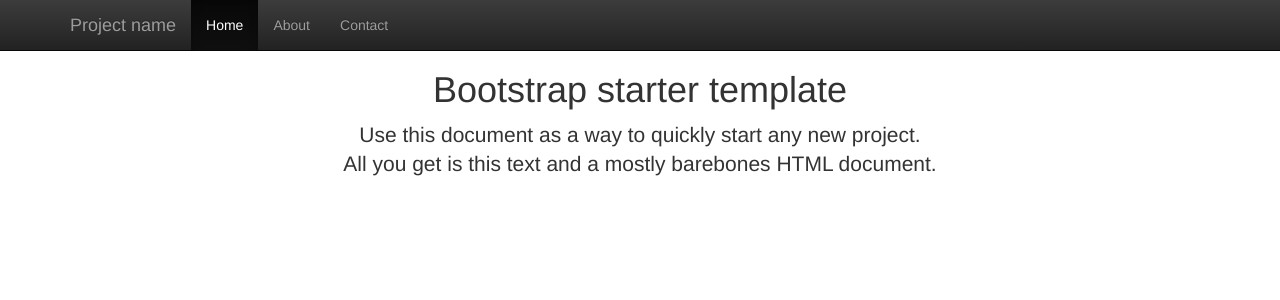
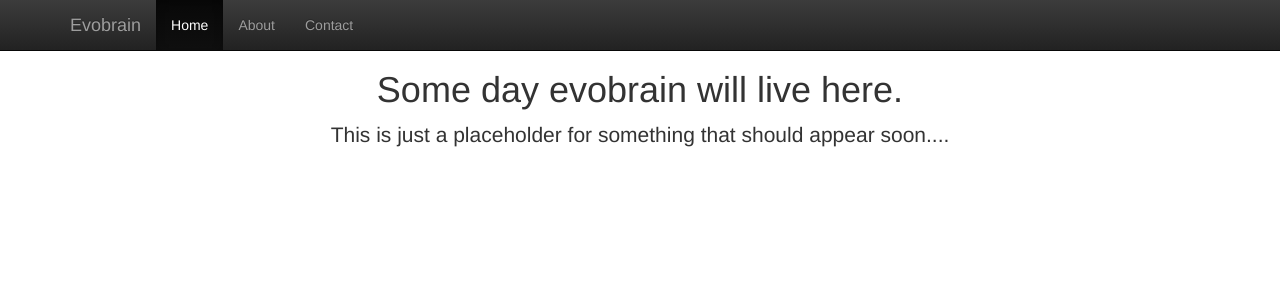
Before and after one commit to swierq/evobrain, a Django app: page /evobrain/ in a window 1280 px wide. Shown: the top 300 px of the page. Run offline with Django 3.2, Linux system fonts and the light colour scheme; some libraries are stand-ins or nearby versions.

Commit message:
Content changed slightly

```diff
--- a/evobrain_web/templates/base.html
+++ b/evobrain_web/templates/base.html
@@ -33,7 +33,7 @@
             <span class="icon-bar"></span>
             <span class="icon-bar"></span>
           </button>
-          <a class="navbar-brand" href="#">Project name</a>
+          <a class="navbar-brand" href="#">Evobrain</a>
         </div>
         <div class="collapse navbar-collapse">
           <ul class="nav navbar-nav">
@@ -48,8 +48,8 @@
     <div class="container">
 
       <div class="starter-template" style="padding; 40px 15px; text-align: center">
-        <h1>Bootstrap starter template</h1>
-        <p class="lead">Use this document as a way to quickly start any new project.<br> All you get is this text and a mostly barebones HTML document.</p>
+        <h1>Some day evobrain will live here.</h1>
+        <p class="lead">This is just a placeholder for something that should appear soon....</p>
       </div>
 
     </div><!-- /.container -->
```
